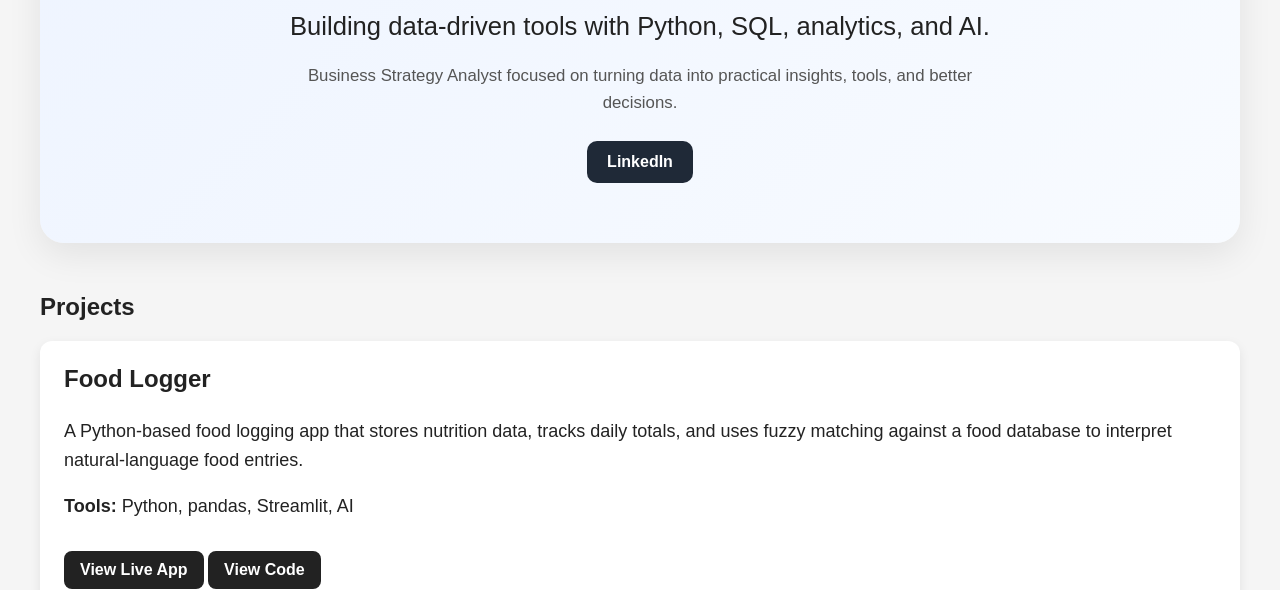
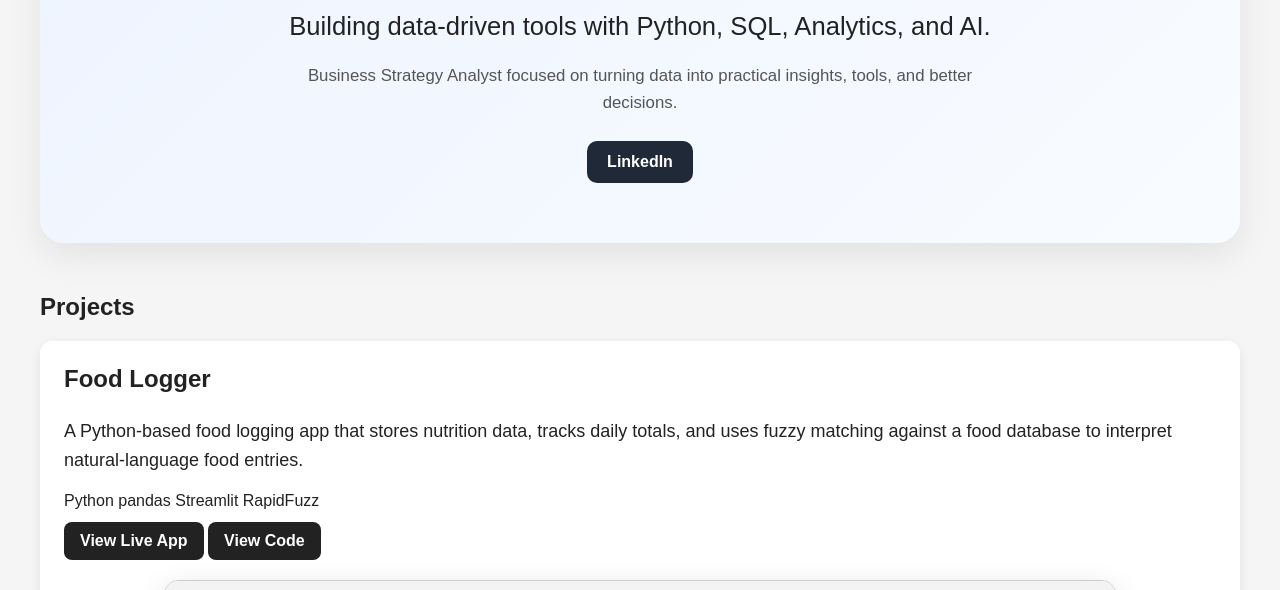
Before and after one commit to kpurdom33/portfolio, a plain HTML site: page index.html in a window 1280 px wide. Shown: the part 209-799 px from the top of the page. Drawn offline with Linux system fonts and the light colour scheme.

Commit message:
Update index.html

```diff
--- a/index.html
+++ b/index.html
@@ -14,7 +14,7 @@
 
     <h2>
         Building data-driven tools with Python, SQL,
-        analytics, and AI.
+        Analytics, and AI.
     </h2>
 
     <p class="hero-description">
@@ -38,14 +38,28 @@
         tracks daily totals, and uses fuzzy matching against a food database to interpret natural-language food entries.
     </p>
 
-    <p><strong>Tools:</strong> Python, pandas, Streamlit, AI</p>
+   <div class="tech-stack">
+    <span>Python</span>
+    <span>pandas</span>
+    <span>Streamlit</span>
+    <span>RapidFuzz</span>
+</div>
 
-<a href="https://ai-food-logger.streamlit.app/" target="_blank" class="project-button">
-    View Live App
-</a>
-<a href="https://github.com/kpurdom33/ai-food-logger" target="_blank" class="project-button">
-    View Code
-</a>
+<div class="project-links">
+
+    <a href="https://ai-food-logger.streamlit.app/"
+       target="_blank"
+       class="project-button primary">
+        View Live App
+    </a>
+
+    <a href="https://github.com/kpurdom33/ai-food-logger"
+       target="_blank"
+       class="project-button secondary">
+        View Code
+    </a>
+
+</div>
 
 <div class="browser-frame">
     <div class="browser-bar">
@@ -61,5 +75,8 @@
 </div>
 
 </div>
+    <footer>
+    Built with HTML, CSS, Python & Streamlit
+</footer>
 </body>
 </html>
```
